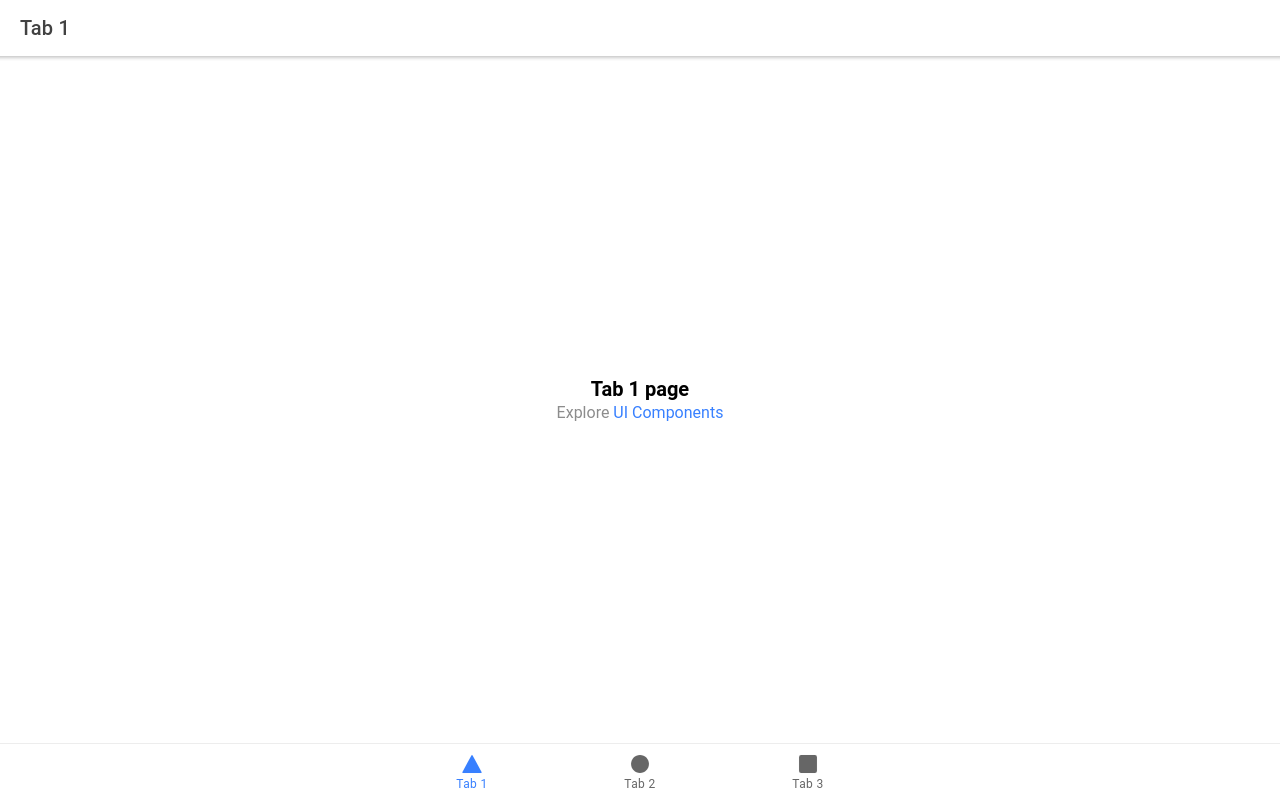
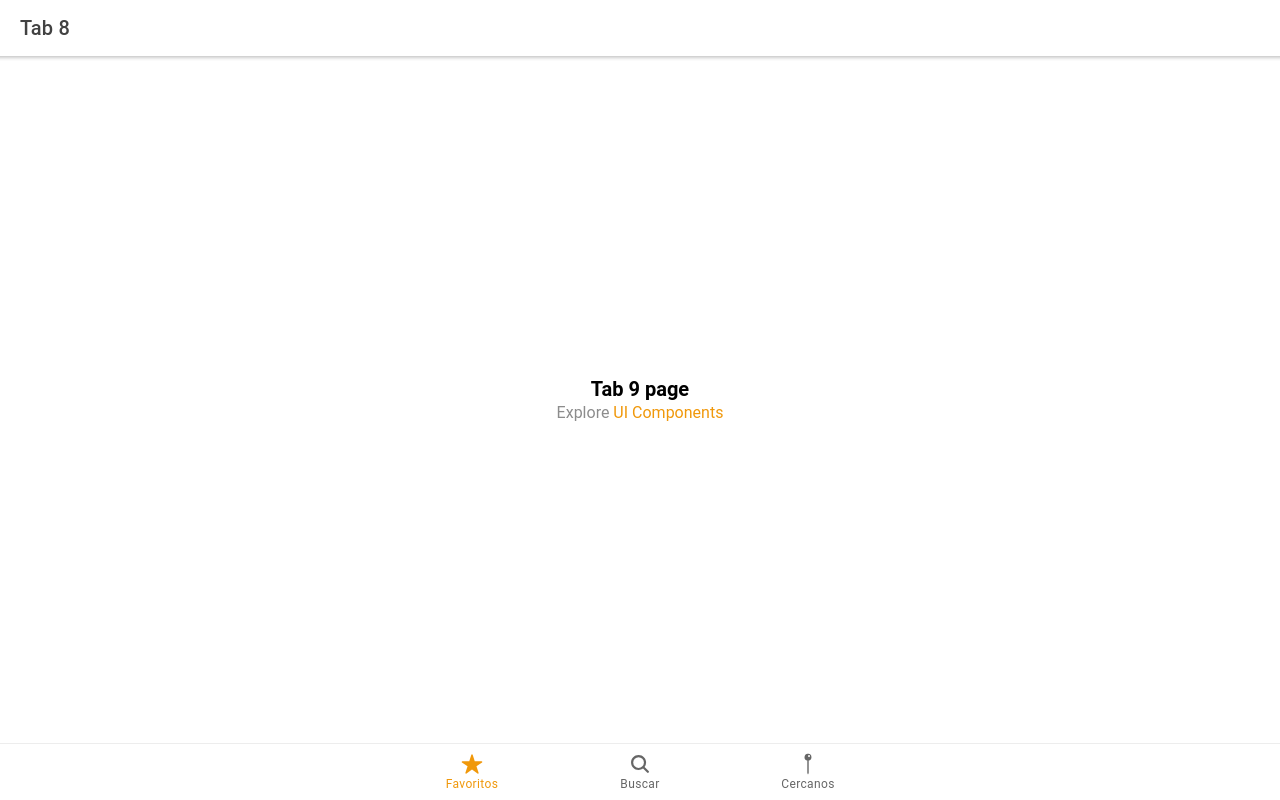
Before and after one commit to gastrackerapp/mobile, a React (Create React App) app: page /tab1 in a window 1280 px wide. Built offline with nearby package versions, Linux system fonts and the light colour scheme.

Commit message:
Ugly pin :(

```diff
--- a/src/App.tsx
+++ b/src/App.tsx
@@ -10,7 +10,7 @@ import {
   setupIonicReact
 } from '@ionic/react';
 import { IonReactRouter } from '@ionic/react-router';
-import { ellipse, square, triangle } from 'ionicons/icons';
+import { compass, ellipse, pin, pinOutline, pinSharp, search, square, star, triangle } from 'ionicons/icons';
 import Tab1 from './pages/Tab1';
 import Tab2 from './pages/Tab2';
 import Tab3 from './pages/Tab3';
@@ -56,16 +56,16 @@ const App: React.FC = () => (
         </IonRouterOutlet>
         <IonTabBar slot="bottom">
           <IonTabButton tab="tab1" href="/tab1">
-            <IonIcon icon={triangle} />
-            <IonLabel>Tab 1</IonLabel>
+            <IonIcon icon={star} />
+            <IonLabel>Favoritos</IonLabel>
           </IonTabButton>
           <IonTabButton tab="tab2" href="/tab2">
-            <IonIcon icon={ellipse} />
-            <IonLabel>Tab 2</IonLabel>
+            <IonIcon icon={search} />
+            <IonLabel>Buscar</IonLabel>
           </IonTabButton>
           <IonTabButton tab="tab3" href="/tab3">
-            <IonIcon icon={square} />
-            <IonLabel>Tab 3</IonLabel>
+            <IonIcon icon={pin} />
+            <IonLabel>Cercanos</IonLabel>
           </IonTabButton>
         </IonTabBar>
       </IonTabs>
--- a/src/pages/Tab1.tsx
+++ b/src/pages/Tab1.tsx
@@ -7,16 +7,16 @@ const Tab1: React.FC = () => {
     <IonPage>
       <IonHeader>
         <IonToolbar>
-          <IonTitle>Tab 1</IonTitle>
+          <IonTitle>Tab 8</IonTitle>
         </IonToolbar>
       </IonHeader>
       <IonContent fullscreen>
         <IonHeader collapse="condense">
           <IonToolbar>
-            <IonTitle size="large">Tab 1</IonTitle>
+            <IonTitle size="large">Tab 9</IonTitle>
           </IonToolbar>
         </IonHeader>
-        <ExploreContainer name="Tab 1 page" />
+        <ExploreContainer name="Tab 9 page" />
       </IonContent>
     </IonPage>
   );
--- a/src/theme/variables.css
+++ b/src/theme/variables.css
@@ -4,7 +4,7 @@ http://ionicframework.com/docs/theming/ */
 /** Ionic CSS Variables **/
 :root {
   /** primary **/
-  --ion-color-primary: #3880ff;
+  --ion-color-primary: #f0980b;
   --ion-color-primary-rgb: 56, 128, 255;
   --ion-color-primary-contrast: #ffffff;
   --ion-color-primary-contrast-rgb: 255, 255, 255;
```
